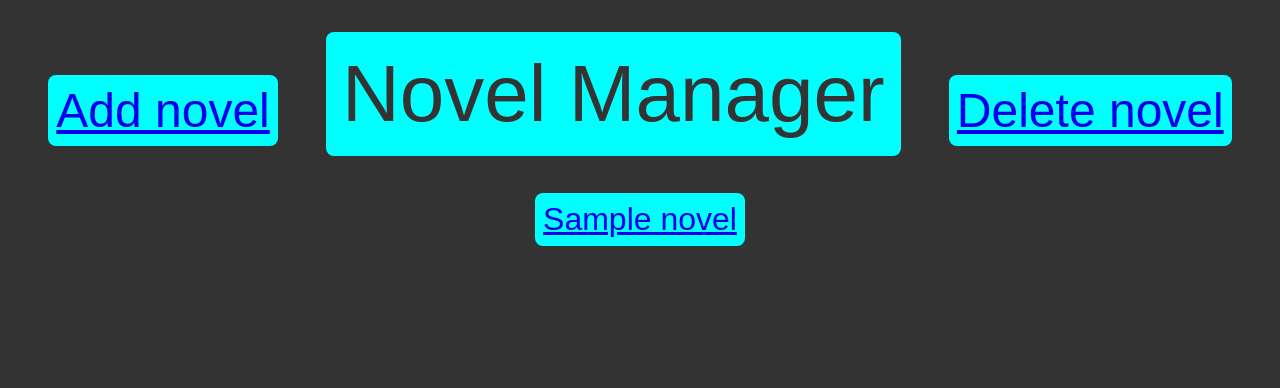
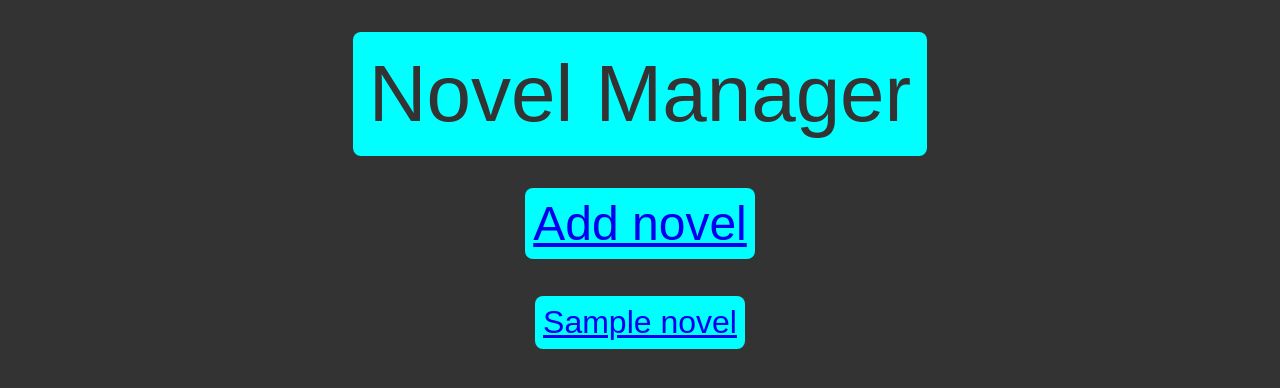
Before and after one commit to Teetil/Novel-Manager, a Flask app: template templates/index.html in a window 1280 px wide. Shown: the top 388 px of the page. Run offline with Flask 2, Linux system fonts and the light colour scheme; the template is opened without the code that fills it: most values are stand-ins (such as "Sample title", 1, 10 or a date in 2020).

Commit message:
Styling changes

```diff
--- a/app.py
+++ b/app.py
@@ -1,4 +1,3 @@
-from crypt import methods
 from flask import render_template, request, redirect
 from setup import app, db
 import novels
--- a/static/main.css
+++ b/static/main.css
@@ -11,7 +11,7 @@ body {
 
 .topbar{
     display: flex;
-    flex-direction: row;
+    flex-direction: column;
     justify-content: space-evenly;
     align-items: center;
     width: 100%;
@@ -24,6 +24,7 @@ body {
     border-radius: .5rem;
     background: aqua;
     font-size: 3rem;
+    margin-bottom: 2rem;
 }
 
 .header {
--- a/templates/index.html
+++ b/templates/index.html
@@ -3,11 +3,10 @@
 
 <body>
     <div class="topbar">
-        <a href="/add" class="nav-button">Add novel</a>
         <div class="header">
             Novel Manager
         </div>
-        <a href="/delete" class="nav-button">Delete novel</a>
+        <a href="/add" class="nav-button">Add novel</a>
     </div>
     <div class="novel-container">
         {% for novel in novels %}
```
